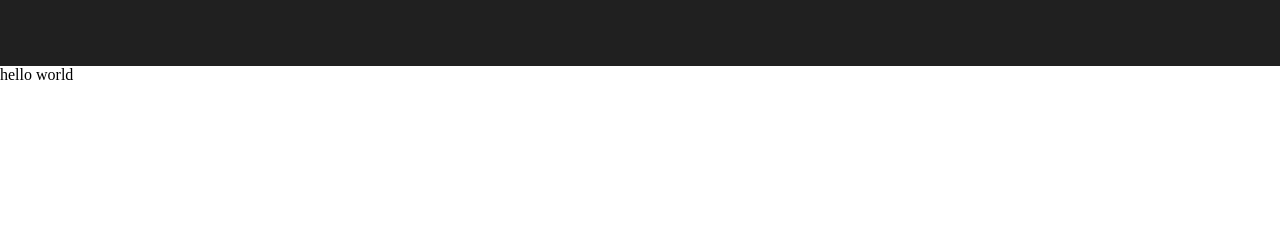
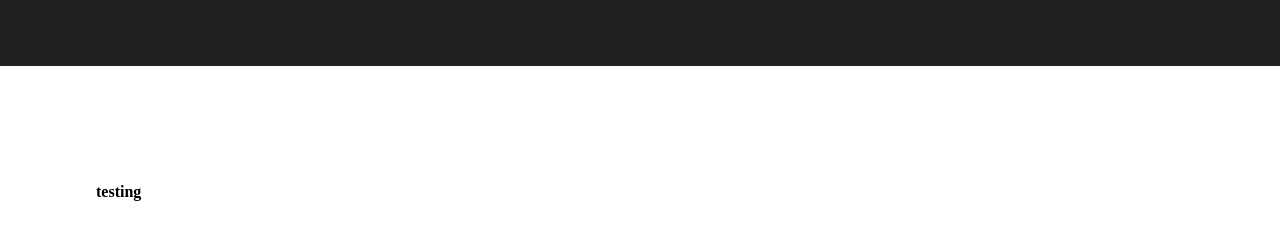
Before and after one commit to isabelxklee/extremely-cool-shit, a React (Create React App) app: page / in a window 1280 px wide. Shown: the part 493-732 px from the top of the page. Built offline with nearby package versions, Linux system fonts and the light colour scheme.

Commit message:
created Post and PostsContainer component

```diff
--- a/package.json
+++ b/package.json
@@ -39,7 +39,7 @@
   "devDependencies": {
     "prettier": "2.2.1"
   },
-    "resolutions": {
-      "styled-components": "^5"
-    }
+  "resolutions": {
+    "styled-components": "^5"
+  }
 }
--- a/src/App.css
+++ b/src/App.css
@@ -15,7 +15,8 @@ h3 {
   font-weight: 400;
 }
 
-p.left, p.right {
+p.left,
+p.right {
   display: inline-flex;
 }
 
--- a/src/App.js
+++ b/src/App.js
@@ -1,20 +1,50 @@
-import React from 'react'
+import React, {Component} from 'react'
 import Header from './components/Header.jsx'
 import IntroWrapper from './components/IntroWrapper.jsx'
 import Circle from './components/Circle.jsx'
-import Posts from './Posts.jsx'
+import PostsContainer from './PostsContainer.jsx'
 import './App.css'
 
-const App = () => (
+class App extends Component {
+  state = {
+    posts: [],
+    triggerWarnings: [],
+  }
+
+  postsArray = [
+    {
+      id: 1,
+      title: 'testing',
+    },
+  ]
+
+  componentDidMount() {
+    this.setState({
+      posts: this.postsArray,
+    })
+  }
+
+  render() {
+    console.log(this.state.posts)
+
+    return (
       <section className="app">
         <Header />
         <IntroWrapper>
-        <h1 className="landing-text">If you’ve always wanted to hop into my brain, today’s your lucky day.</h1>
-        <h3 className="landing-text">Sometimes I will talk about heavy topics. Here are some example trigger warnings for my posts. If I missed any specific warnings, please let me know and I will add them. Thank you. ❤️</h3>
+          <h1 className="landing-text">
+            If you’ve always wanted to hop into my brain, today’s your lucky day.
+          </h1>
+          <h3 className="landing-text">
+            Sometimes I will talk about heavy topics. Here are some example trigger warnings for my
+            posts. If I missed any specific warnings, please let me know and I will add them. Thank
+            you. ❤️
+          </h3>
           <Circle />
         </IntroWrapper>
-    <Posts />
+        <PostsContainer posts={this.state.posts} />
       </section>
     )
+  }
+}
 
 export default App
--- /dev/null
+++ b/src/Post.jsx
@@ -0,0 +1,10 @@
+import React from 'react'
+import Wrapper from './components/Wrapper.jsx'
+
+const Post = ({post}) => (
+  <Wrapper>
+    <h1>{post.title}</h1>
+  </Wrapper>
+)
+
+export default Post
--- a/src/Posts.jsx
+++ /dev/null
@@ -1,9 +0,0 @@
-import React from 'react'
-
-const Posts = () => {
-  return (
-    <p>hello world</p>
-  )
-}
-
-export default Posts
--- /dev/null
+++ b/src/PostsContainer.jsx
@@ -0,0 +1,13 @@
+import React from 'react'
+import Wrapper from './components/Wrapper.jsx'
+import Post from './Post.jsx'
+
+const PostsContainer = ({posts}) => (
+  <Wrapper>
+    {posts.map((post) => (
+      <Post key={post.id} post={post} />
+    ))}
+  </Wrapper>
+)
+
+export default PostsContainer
--- /dev/null
+++ b/src/components/Wrapper.jsx
@@ -0,0 +1,7 @@
+import styled from 'styled-components'
+
+const Wrapper = styled.section`
+  padding: 3rem;
+`
+
+export default Wrapper
```
Also changed, not shown: src/components/Circle.jsx (line endings or trailing spaces), src/components/Header.jsx (line endings or trailing spaces), src/components/IntroWrapper.jsx (line endings or trailing spaces), 1 other file (tests, documents, lock files or other folders). Lines whose indentation alone changed are shown as unchanged.
